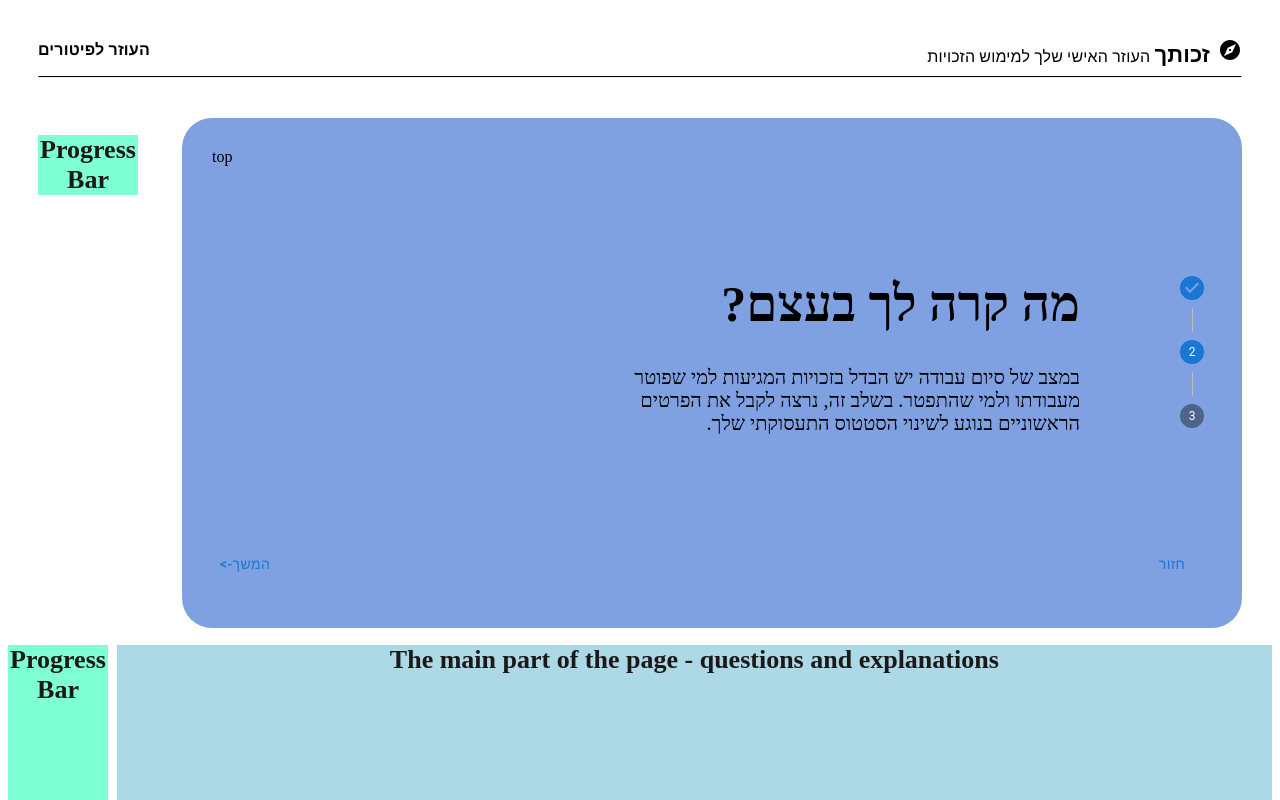
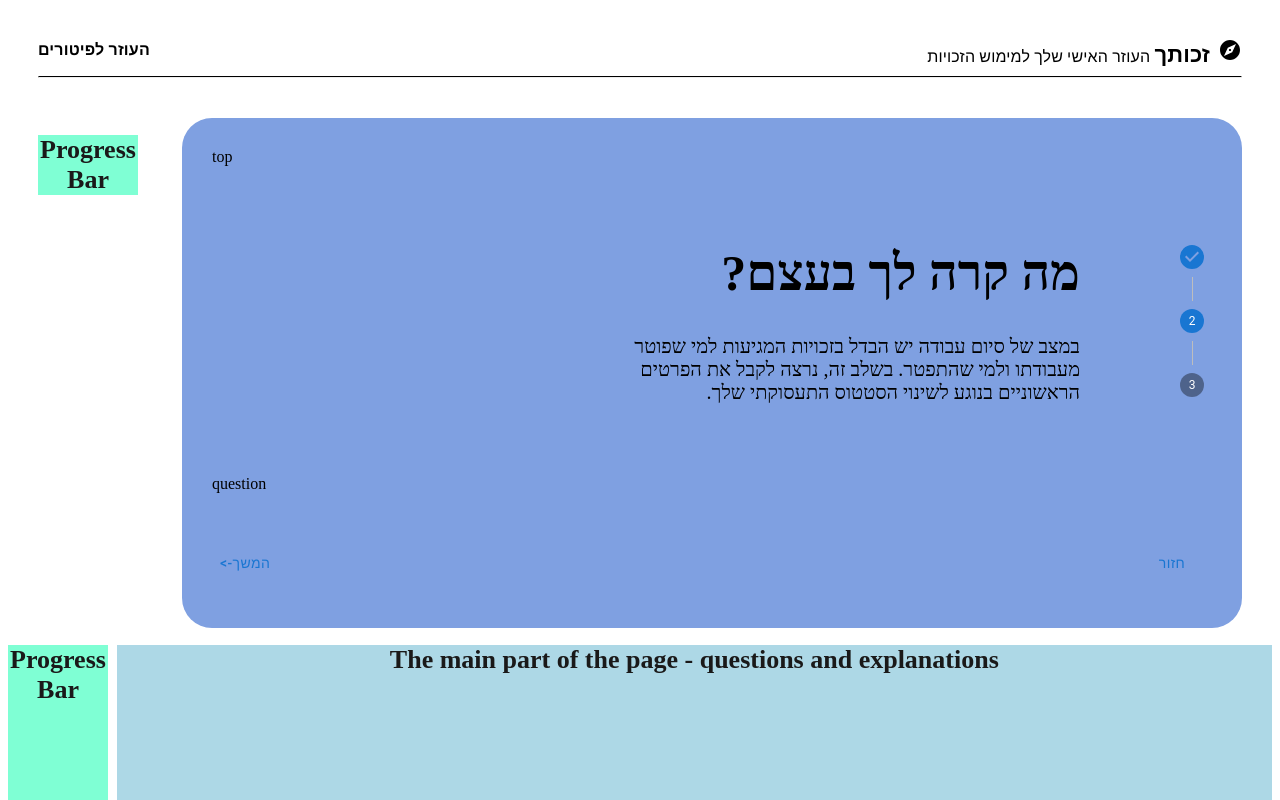
Before and after one commit to erez-yakoby/Kol-Zchut-Personal-Area, a Next.js app: page / in a window 1280 px wide. Both pictures are taken after a click on the button "<-המשך". Shown: the top 800 px of the page. Built offline with nearby package versions, Linux system fonts and the light colour scheme.

Commit message:
Mongo db setup + started api + organized static data  (#4)
* post user is working

* post process is working

* finished basic data model

* integrated the slider with the process data

* preperation for rest of the api

```diff
--- /dev/null
+++ b/app/api/process/route.ts
@@ -0,0 +1,30 @@
+import { type NextRequest } from "next/server";
+import clientPromise from "../../lib/mongodb";
+import { ObjectId } from "mongodb";
+
+// create a new process for a user
+export async function POST(request: NextRequest) {
+  try {
+    const reqJson = await request.json();
+    console.log(reqJson);
+    const client = await clientPromise;
+    const db = client.db("kol_zchoot");
+    const usersC = db.collection("users");
+    const processesC = db.collection("processes");
+
+    const user = await usersC.findOne({
+      _id: new ObjectId(reqJson.userId),
+    });
+
+    const process = await processesC.insertOne({
+      userId: reqJson.userId,
+      processType: reqJson.processType,
+    });
+    console.log(user);
+    console.log(process);
+    return Response.json(process);
+  } catch (error) {
+    console.log(error);
+    return Response.json(error);
+  }
+}
--- /dev/null
+++ b/app/api/user/route.ts
@@ -0,0 +1,32 @@
+import { type NextRequest } from "next/server";
+import clientPromise from "../../lib/mongodb";
+
+// create simple new user
+export async function POST(request: NextRequest) {
+  try {
+    const client = await clientPromise;
+    const db = client.db("kol_zchoot");
+    const reqJson = await request.json();
+    const user = await db.collection("users").insertOne({
+      email: reqJson.email,
+    });
+    console.log(user);
+    return Response.json(user);
+  } catch (error) {
+    console.log(error);
+    return Response.json(error);
+  }
+}
+
+// get all of the user data
+export async function GET(request: NextRequest) {
+  const client = await clientPromise;
+  const db = client.db("kol_zchoot");
+  const processes = await db
+    .collection("processes")
+    .find({})
+    .sort({ metacritic: -1 })
+    .limit(10)
+    .toArray();
+  return Response.json(processes);
+}
--- a/app/components/Slider/Slider.jsx
+++ b/app/components/Slider/Slider.jsx
@@ -6,30 +6,9 @@ import Box from "@mui/material/Box";
 import Stepper from "@mui/material/Stepper";
 import Step from "@mui/material/Step";
 import StepLabel from "@mui/material/StepLabel";
-import StepContent from "@mui/material/StepContent";
 import Button from "@mui/material/Button";
-import Paper from "@mui/material/Paper";
-import Typography from "@mui/material/Typography";
 
-const slides = [
-  {
-    title: "תכל'ס נעזור לך לקבל כל מה שמגיע לך",
-    description:
-      "זהו תחילת התהליך של מימוש הזכויות שלך בנושא סיום עבודה. התהליך מורכב ממספר שלבים ומשימות שנועדו לדאוג ללוות אותך שלב אחרי שלב ושבסופם  תקבל את כל מה שמגיע לך",
-  },
-  {
-    title: "מה קרה לך בעצם?",
-    description:
-      "במצב של סיום עבודה יש הבדל בזכויות המגיעות למי שפוטר מעבודתו ולמי שהתפטר. בשלב זה, נרצה לקבל את הפרטים הראשוניים בנוגע לשינוי הסטטוס התעסוקתי שלך.",
-  },
-  {
-    title: "מתי זה קרה?",
-    description:
-      "על מנת שנוכל להתאים את ההמלצות והשלבים המתאימים לשלב שבו אתה נמצא, נרצה להבין באיזה תאריך התרחש השינוי התעסוקתי. ",
-  },
-];
-
-const Slider = () => {
+const Slider = ({ tabContent }) => {
   const [activeStep, setActiveStep] = useState(0);
 
   const handleNext = () => {
@@ -39,6 +18,7 @@ const Slider = () => {
   const handleBack = () => {
     setActiveStep((prevActiveStep) => prevActiveStep - 1);
   };
+  const slides = tabContent.slides;
 
   return (
     <div>
@@ -47,15 +27,13 @@ const Slider = () => {
         <div className="mainPart">
           <Box>
             <Stepper activeStep={activeStep} orientation="vertical">
-              <Step>
-                <StepLabel />
-              </Step>
-              <Step>
-                <StepLabel />
-              </Step>
-              <Step>
-                <StepLabel />
-              </Step>
+              {slides.map((slide, index) => {
+                return (
+                  <Step key={index}>
+                    <StepLabel />
+                  </Step>
+                );
+              })}
             </Stepper>
           </Box>
           <div className="slideContent">
@@ -63,9 +41,10 @@ const Slider = () => {
             <h4>{slides[activeStep]?.description}</h4>
           </div>
         </div>
+        {renderTask(slides[activeStep])}
         <Box sx={{ mb: 2, display: "flex", justifyContent: "space-between" }}>
           <Button variant="text" onClick={handleNext} sx={{ mt: 1, mr: 1 }}>
-            {activeStep === 3 - 1 ? "סיים" : "<-המשך"}
+            {activeStep === slides.length - 1 ? "סיים" : "<-המשך"}
           </Button>
           <Button
             disabled={activeStep === 0}
@@ -81,4 +60,19 @@ const Slider = () => {
   );
 };
 
+const renderTask = (slide) => {
+  switch (slide.taskType) {
+    case "none":
+      break;
+    case "question":
+      return <Box>question</Box>;
+    case "multiSelection":
+      return <Box>multiSelection</Box>;
+    case "chooseDate":
+      return <Box>chooseDate</Box>;
+    default:
+      break;
+  }
+};
+
 export default Slider;
--- /dev/null
+++ b/app/data/content.ts
@@ -0,0 +1,116 @@
+//refers to the main process e.g getting fired.
+type process = {
+  id: Number;
+  name: String;
+  progressPerc: Number;
+  tabs: Array<tab>;
+};
+
+// refers to the tabs in the process (sub-processes) e.g getting the documents, דמי אבטלה
+type tab = {
+  id: Number;
+  name: String;
+  progressPerc: Number;
+  slides: Array<slide>;
+};
+
+// refers to a single slide when you open a tab.
+type slide = {
+  id: Number;
+  title: String;
+  description: String;
+  task: question | multiSelection | null;
+  taskType: String;
+  progressPerc: Number;
+};
+
+type question = {
+  id: Number;
+  text: String;
+  numOfAnswers: Number;
+  possibleAnswers: Array<String>;
+};
+
+type multiSelection = {
+  id: Number;
+  text: String;
+  options: Array<multiSelectionOption>;
+};
+
+type multiSelectionOption = {
+  id: Number;
+  text: String;
+  isMarked: Boolean;
+};
+
+export const ProcessesContent: Array<process> = [
+  {
+    id: 1,
+    name: "פיטורים",
+    progressPerc: 0,
+    tabs: [
+      {
+        id: 1,
+        progressPerc: 0,
+        name: "צעדים ראשונים",
+        slides: [
+          {
+            id: 1,
+            title: "תכל'ס נעזור לך לקבל כל מה שמגיע לך",
+            description:
+              "זהו תחילת התהליך של מימוש הזכויות שלך בנושא סיום עבודה. התהליך מורכב ממספר שלבים ומשימות שנועדו לדאוג ללוות אותך שלב אחרי שלב ושבסופם  תקבל את כל מה שמגיע לך",
+            task: null,
+            taskType: "none",
+            progressPerc: 0,
+          },
+          {
+            id: 2,
+            title: "מה קרה לך בעצם?",
+            description:
+              "במצב של סיום עבודה יש הבדל בזכויות המגיעות למי שפוטר מעבודתו ולמי שהתפטר. בשלב זה, נרצה לקבל את הפרטים הראשוניים בנוגע לשינוי הסטטוס התעסוקתי שלך.",
+            task: {
+              id: 1,
+              text: "",
+              numOfAnswers: 2,
+              possibleAnswers: ["פיטרו אותי", "אני התפטרתי"],
+            },
+            taskType: "question",
+            progressPerc: 0,
+          },
+          {
+            id: 3,
+            title: "מתי זה קרה?",
+            description:
+              "על מנת שנוכל להתאים את ההמלצות והשלבים המתאימים לשלב שבו אתה נמצא, נרצה להבין באיזה תאריך התרחש השינוי התעסוקתי. ",
+            task: null,
+            taskType: "none",
+            progressPerc: 0,
+          },
+        ],
+      },
+      {
+        id: 2,
+        progressPerc: 0,
+        name: "מסמכים",
+        slides: [
+          {
+            id: 1,
+            title: "רשימת מסמכים שאתה צריך לקבל מהבוס",
+            description: "",
+            task: {
+              id: 1,
+              text: "",
+              options: [
+                { id: 1, text: "מכתב סיום העסקה", isMarked: false },
+                { id: 2, text: "שחרור כספים", isMarked: false },
+                { id: 3, text: "טופס 161", isMarked: false },
+              ],
+            },
+            taskType: "multiSelection",
+            progressPerc: 0,
+          },
+        ],
+      },
+    ],
+  },
+];
--- /dev/null
+++ b/app/lib/mongodb.ts
@@ -0,0 +1,33 @@
+import { MongoClient } from "mongodb";
+
+if (!process.env.MONGODB_URI) {
+  throw new Error('Invalid/Missing environment variable: "MONGODB_URI"');
+}
+
+const uri = process.env.MONGODB_URI;
+const options = {};
+
+let client;
+let clientPromise: Promise<MongoClient>;
+
+if (process.env.NODE_ENV === "development") {
+  // In development mode, use a global variable so that the value
+  // is preserved across module reloads caused by HMR (Hot Module Replacement).
+  let globalWithMongo = global as typeof globalThis & {
+    _mongoClientPromise?: Promise<MongoClient>;
+  };
+
+  if (!globalWithMongo._mongoClientPromise) {
+    client = new MongoClient(uri, options);
+    globalWithMongo._mongoClientPromise = client.connect();
+  }
+  clientPromise = globalWithMongo._mongoClientPromise;
+} else {
+  // In production mode, it's best to not use a global variable.
+  client = new MongoClient(uri, options);
+  clientPromise = client.connect();
+}
+
+// Export a module-scoped MongoClient promise. By doing this in a
+// separate module, the client can be shared across functions.
+export default clientPromise;
--- a/app/page.tsx
+++ b/app/page.tsx
@@ -2,7 +2,7 @@ import WebsiteScreen from "@/lib/components/website-screen";
 import { COURSE_WELCOME_TEXT } from "@/lib/config";
 import Image from "next/image";
 import Link from "next/link";
-import React, { Suspense }from "react";
+import React, { Suspense } from "react";
 import Box from "@mui/material/Box";
 import TopBar from "./components/TopBar/TopBar";
 import Calendar from "./components/calendar";
@@ -11,8 +11,8 @@ import ProgressBar from "./components/progressbar";
 import Main from "./components/Main/Main";
 import Slider from "./components/Slider/Slider";
 import "./page.css";
-import ButtonWrapper from './components/Button/ButtonWrapper';
-
+import ButtonWrapper from "./components/Button/ButtonWrapper";
+import { ProcessesContent } from "./data/content";
 
 export default function DenseAppBar() {
   return (
@@ -22,7 +22,7 @@ export default function DenseAppBar() {
         <h1 id="processbar" style={{ height: "100%" }}>
           Progress Bar
         </h1>
-        <Slider />
+        <Slider tabContent={ProcessesContent[0].tabs[0]} />
       </div>
 
       <div>
@@ -33,7 +33,7 @@ export default function DenseAppBar() {
           <h1 id="timeline">Timeline</h1>
         </Box>
       </div>
-      <ButtonWrapper/>
+      <ButtonWrapper />
     </div>
   );
 }
--- a/package.json
+++ b/package.json
@@ -22,6 +22,7 @@
     "dayjs": "^1.11.10",
     "formidable": "^3.5.1",
     "googleapis": "^128.0.0",
+    "mongodb": "^6.3.0",
     "next": "^14.1.0",
     "nodemailer": "^6.9.5",
     "react": "^18.2.0",
```
Also changed, not shown: app/MongoDB/models/Process.ts (added, +28 -0 lines), app/MongoDB/models/User.ts (added, +30 -0 lines), app/api/answer/route.ts (added), app/api/task/route.ts (added), app/data/logic.ts (added), 2 other files (tests, documents, lock files or other folders).
